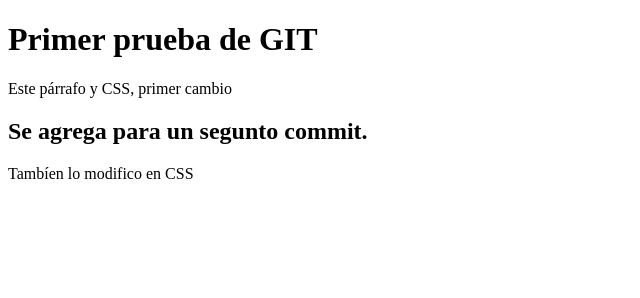
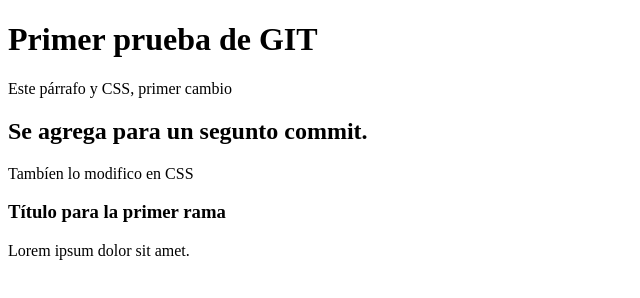
Before and after one commit to carolpw/Prueba-GitHub, a plain HTML site: page index.html in a window 1280 px wide. Shown: the whole page, without its empty margins (0-640 px from the left). Drawn offline with Linux system fonts and the light colour scheme.

Commit message:
Agrego primer rama

```diff
--- a/index.html
+++ b/index.html
@@ -11,5 +11,8 @@
     <p>Este párrafo y CSS, primer cambio</p>
     <h2>Se agrega para un segunto commit.</h2>
     <p>Tambíen lo modifico en CSS</p>
+
+    <h3>Título para la primer rama</h3>
+    <p>Lorem ipsum dolor sit amet.</p>
 </body>
 </html>
```
